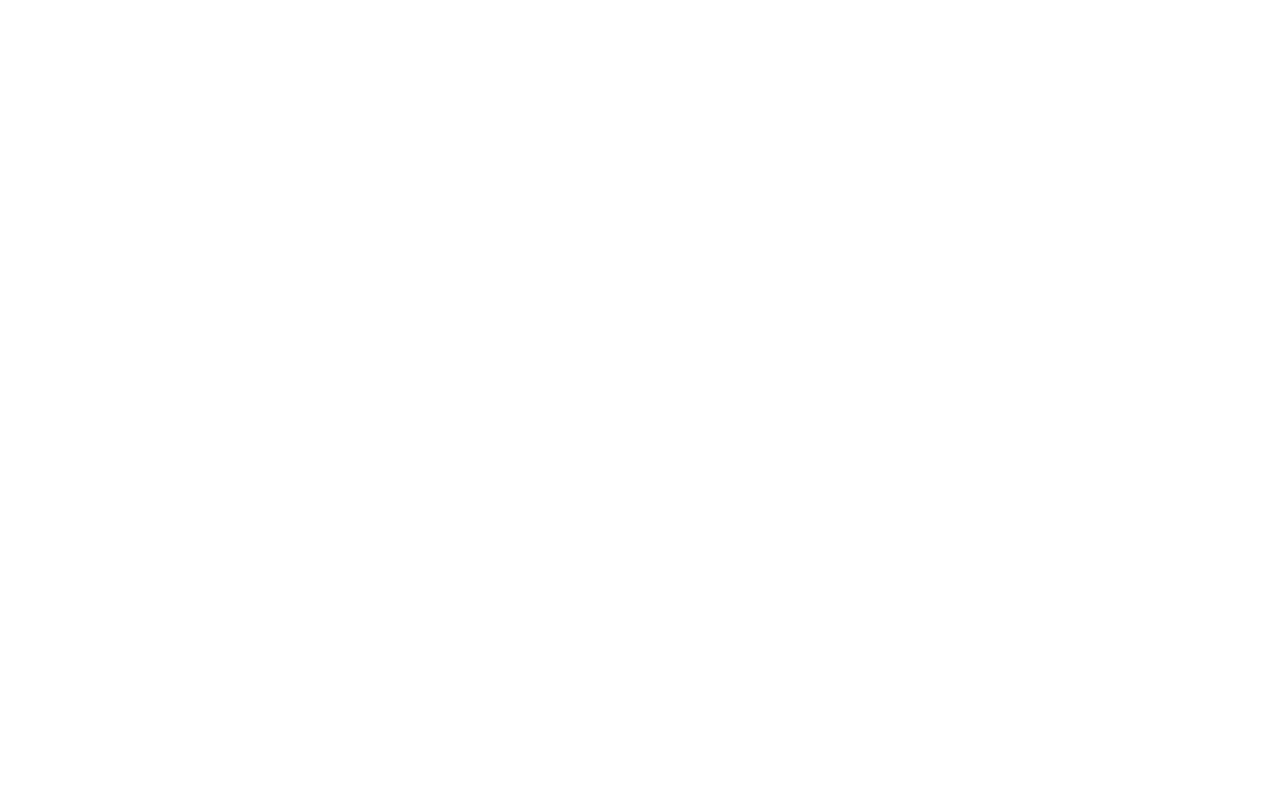
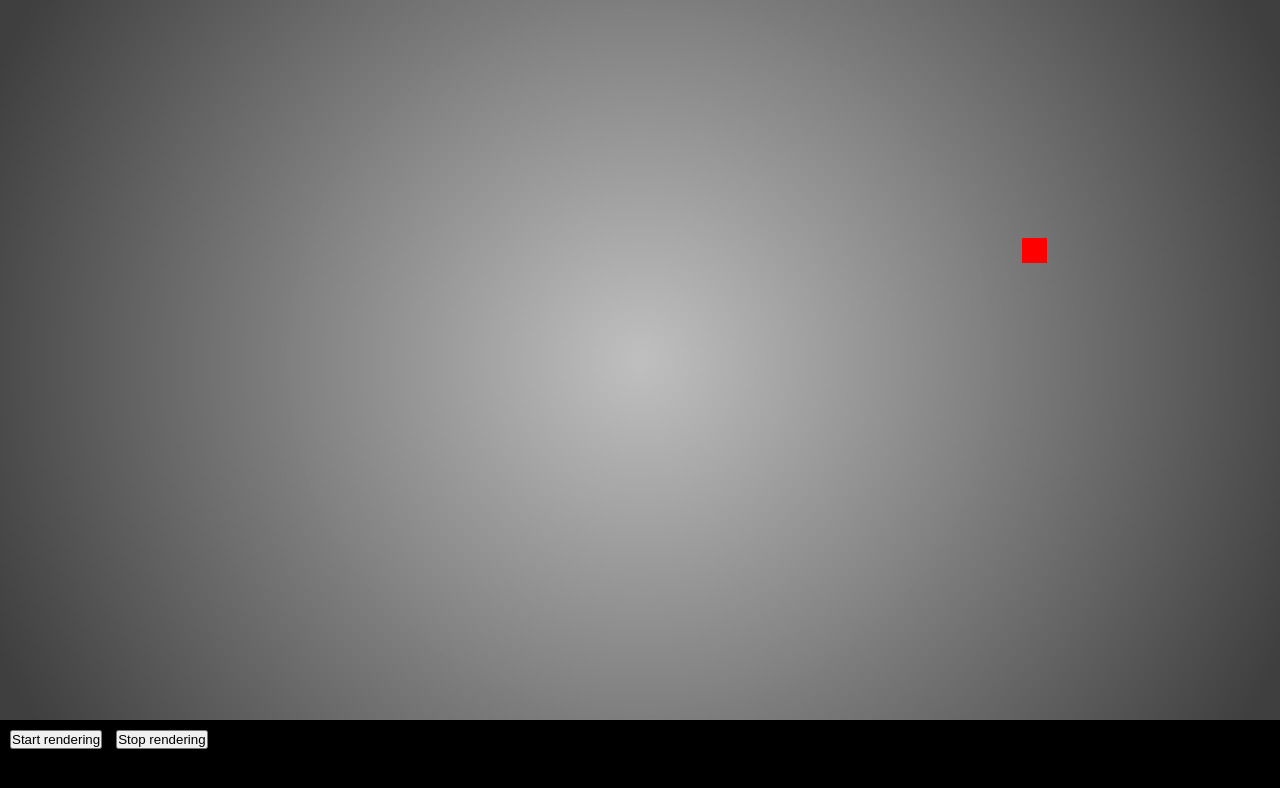
Before and after one commit to h3ndrk/node-vgcanvas, a plain HTML site: page index.html in a window 1280 px wide. Drawn offline with Linux system fonts and the light colour scheme.

Commit message:
Basic rendering

```diff
--- /dev/null
+++ b/css/main.css
@@ -0,0 +1,20 @@
+*
+{
+	margin: 0;
+	padding: 0;
+}
+
+html
+{
+
+}
+
+body
+{
+	background-color: #000000;
+}
+
+canvas
+{
+	position: absolute;
+}
--- a/index.html
+++ b/index.html
@@ -2,10 +2,14 @@
 <html>
 	<head>
 		<title>Game</title>
-		<script src="js/main.js"></script>
+		<script src="js/initialize.js"></script>
+		<script src="js/particles.js"></script>
+		<script src="js/background.js"></script>
+		<link rel="stylesheet" href="css/main.css" type="text/css" />
 	</head>
 	<body>
-		<canvas id="foreground"></canvas>
-		<canvas id="background"></canvas>
+		<canvas id="canvasParticles" style="z-index: 100;"></canvas>
+		<canvas id="canvasBackground" style="z-index: 1;"></canvas>
+		<button onClick="failed = false; render();" style="margin: 730px 0 0 10px;">Start rendering</button> <button onClick="failed = true;" style="margin: 730px 0 0 10px;">Stop rendering</button>
 	</body>
 </html>
--- /dev/null
+++ b/js/background.js
@@ -0,0 +1,45 @@
+var imageDarkEdges = null;
+
+var tempContext = null;
+var tempRadialGradient = null;
+
+// generate background gradient
+function backgroundGenDarkEdges()
+{
+	imageDarkEdges = document.createElement("canvas");
+	imageDarkEdges.width = width;
+	imageDarkEdges.height = height;
+
+	tempContext = imageDarkEdges.getContext("2d");
+	tempRadialGradient = tempContext.createRadialGradient(width / 2, height / 2, width / 2 * 1.1, width / 2, height / 2, 0);
+	tempRadialGradient.addColorStop(0, "#000000");
+	tempRadialGradient.addColorStop(1, "#FFFFFF");
+	tempContext.fillStyle = tempRadialGradient;
+	tempContext.fillRect(0, 0, width, height);
+}
+
+function backgroundRender()
+{
+	if(failed)
+	{
+		return;
+	}
+
+	// generate background gradient
+	if(!imageDarkEdges)
+	{
+		backgroundGenDarkEdges();
+	}
+
+	canvasBackgroundContext.clearRect(0, 0, width, height);
+
+	// white background
+	canvasBackgroundContext.fillStyle = "#FFFFFF";
+	canvasBackgroundContext.fillRect(0, 0, width, height);
+
+	// background gradient
+	canvasBackgroundContext.globalAlpha = 0.5;
+	canvasBackgroundContext.drawImage(imageDarkEdges, 0, 0);
+
+	requestAnimationFrame(backgroundRender);
+}
--- /dev/null
+++ b/js/initialize.js
@@ -0,0 +1,55 @@
+var failed = false;
+
+var canvasParticles = null;
+var canvasParticlesContext = null;
+
+var canvasBackground = null;
+var canvasBackgroundContext = null;
+
+var width = 1280;
+var height = 720;
+
+function initialize()
+{
+	if(!document.getElementById("canvasParticles") || !document.getElementById("canvasBackground"))
+	{
+		console.error("Failed to find canvas elements.");
+		failed = true;
+		return;
+	}
+
+	canvasParticles = document.getElementById("canvasParticles");
+	canvasBackground = document.getElementById("canvasBackground");
+
+	if(!canvasParticles.getContext || !canvasBackground.getContext)
+	{
+		console.error("Failed to get canvas contexts.");
+		failed = true;
+		return;
+	}
+
+	canvasParticles.width = width;
+	canvasBackground.width = width;
+	canvasParticles.height = height;
+	canvasBackground.height = height;
+
+	canvasParticlesContext = canvasParticles.getContext("2d");
+	canvasBackgroundContext = canvasBackground.getContext("2d");
+}
+
+function render()
+{
+	if(failed)
+	{
+		return;
+	}
+
+	particlesRender();
+	backgroundRender();
+}
+
+window.onload = function()
+{
+	initialize();
+	render();
+};
--- a/js/main.js
+++ /dev/null
@@ -1 +0,0 @@
-console.log("Hello World");
--- /dev/null
+++ b/js/particles.js
@@ -0,0 +1,15 @@
+function particlesRender()
+{
+	if(failed)
+	{
+		return;
+	}
+
+	canvasParticlesContext.clearRect(0, 0, width, height);
+
+	// render a red square at random location
+	canvasParticlesContext.fillStyle = "#FF0000";
+	canvasParticlesContext.fillRect(Math.round(Math.random() * 1260), Math.round(Math.random() * 695), 25, 25);
+
+	requestAnimationFrame(particlesRender);
+}
```
